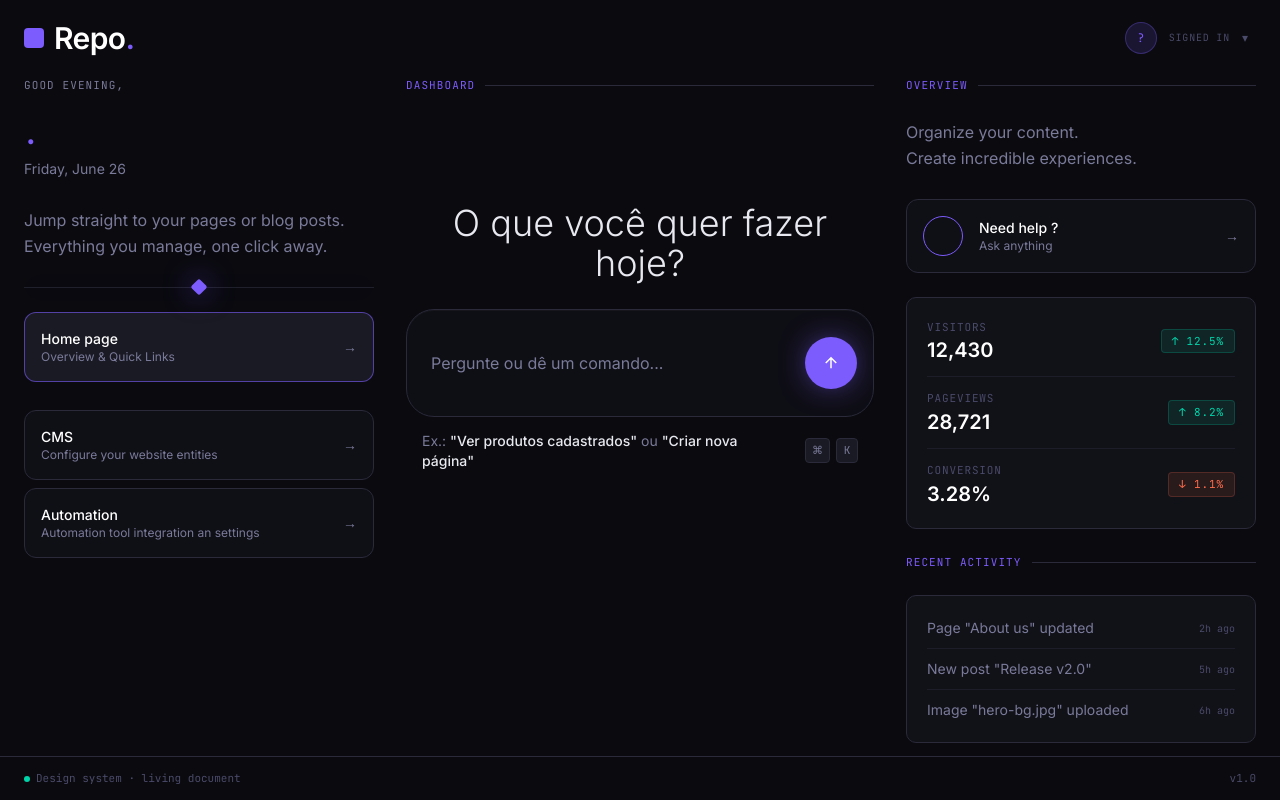
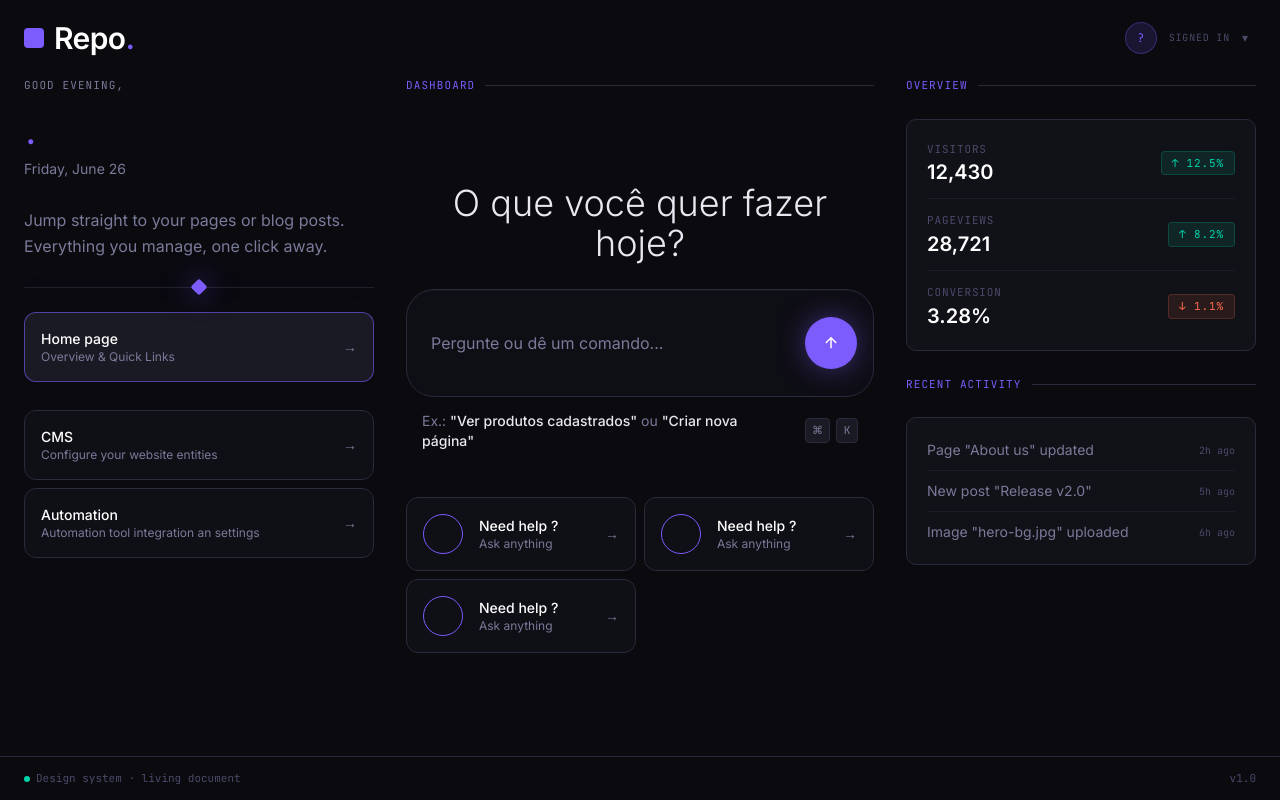
Before and after one commit to marcusvbda/turbo-repo-architecture-boilerplate, a Next.js app in the folder apps/web/: page / in a window 1280 px wide. Built offline with nearby package versions, Linux system fonts and the light colour scheme.

Commit message:
ajuste home

```diff
--- a/apps/web/src/app/(protected)/cms/page.tsx
+++ b/apps/web/src/app/(protected)/cms/page.tsx
@@ -8,7 +8,7 @@ import Sidebar from '@/components/layout/sidebar'
 export default function PagesPage() {
   return (
     <Workspace aside={<Sidebar />}>
-      <div className="flex flex-col">
+      <div className="flex flex-col w-full">
         <SectionLabel>Pages</SectionLabel>
         <OrbitMenu
           items={[
--- a/apps/web/src/app/(protected)/page.tsx
+++ b/apps/web/src/app/(protected)/page.tsx
@@ -2,9 +2,6 @@
 
 import Workspace from '@/components/layout/workspace'
 import CommandBar from '@/components/ui/command-bar'
-import Divisor from '@/components/ui/divisor'
-import OrbitMenu from '@/components/ui/orbit-menu'
-import { useRouter } from 'next/navigation'
 import { toast } from 'sonner'
 import Card from '@/components/ui/card'
 import SectionLabel from '@/components/ui/section-label'
@@ -13,27 +10,12 @@ import Sidebar from '@/components/layout/sidebar'
 import { SidebarItem } from '@/components/ui/raw-sidebar'
 
 export default function HomePage() {
-  const router = useRouter()
-
   return (
     <Workspace
       aside={<Sidebar />}
       kpis={
         <>
           <SectionLabel>Overview</SectionLabel>
-          <div className="flex flex-col gap-4">
-            <p className="relative mb-10 text-base text-muted leading-relaxed">
-              Organize your content.
-              <br />
-              Create incredible experiences.
-            </p>
-            <SidebarItem
-              icon={<span aria-hidden className="size-20 rounded-full border border-accent" />}
-              label="Need help ?"
-              description="Ask anything"
-              onClick={() => toast.success('Help')}
-            />
-          </div>
           <Card className="px-10 py-4">
             <Stat label="Visitors" value="12,430" delta="↑ 12.5%" />
             <Stat label="Pageviews" value="28,721" delta="↑ 8.2%" />
@@ -59,9 +41,9 @@ export default function HomePage() {
         </>
       }
     >
-      <div className="flex flex-col">
+      <div className="flex flex-col w-full">
         <SectionLabel>Dashboard</SectionLabel>
-        <div className="mx-auto flex w-full max-w-360 my-30 flex-col items-center gap-13 text-center py-24">
+        <div className="mx-auto flex w-full max-w-360 my-20 flex-col items-center gap-13 text-center py-24">
           <h2 className="text-4xl font-light text-text tracking-normal">
             O que você quer fazer hoje?
           </h2>
@@ -77,6 +59,26 @@ export default function HomePage() {
             }
             onSubmit={(command) => toast(command)}
           />
+          <div className="grid grid-cols-1 lg:grid-cols-2 gap-4 flex-wrap w-full mt-10">
+            <SidebarItem
+              icon={<span aria-hidden className="size-20 rounded-full border border-accent" />}
+              label="Need help ?"
+              description="Ask anything"
+              onClick={() => toast.success('Help')}
+            />
+            <SidebarItem
+              icon={<span aria-hidden className="size-20 rounded-full border border-accent" />}
+              label="Need help ?"
+              description="Ask anything"
+              onClick={() => toast.success('Help')}
+            />
+            <SidebarItem
+              icon={<span aria-hidden className="size-20 rounded-full border border-accent" />}
+              label="Need help ?"
+              description="Ask anything"
+              onClick={() => toast.success('Help')}
+            />
+          </div>
         </div>
       </div>
     </Workspace>
--- a/apps/web/src/components/ui/divisor.tsx
+++ b/apps/web/src/components/ui/divisor.tsx
@@ -4,7 +4,7 @@ export default function Divisor({ className = '' }: { className?: string }) {
   return (
     <div
       className={cn(
-        'relative mt-10 h-px w-full max-w-320 bg-border/70 shadow-[0_0_24px_rgba(124,92,252,0.18)]',
+        'relative mt-10 h-px w-full bg-border/70 shadow-[0_0_24px_rgba(124,92,252,0.18)]',
         className,
       )}
     >
```
